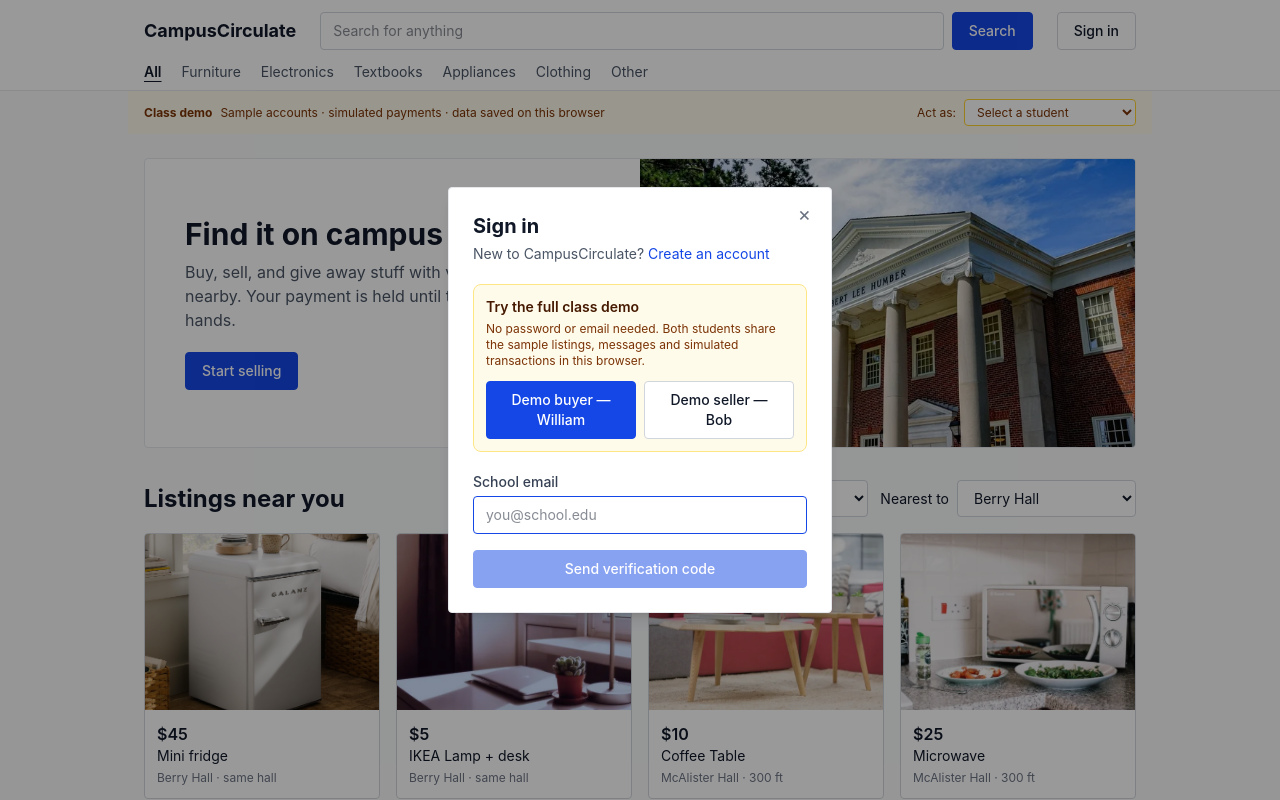
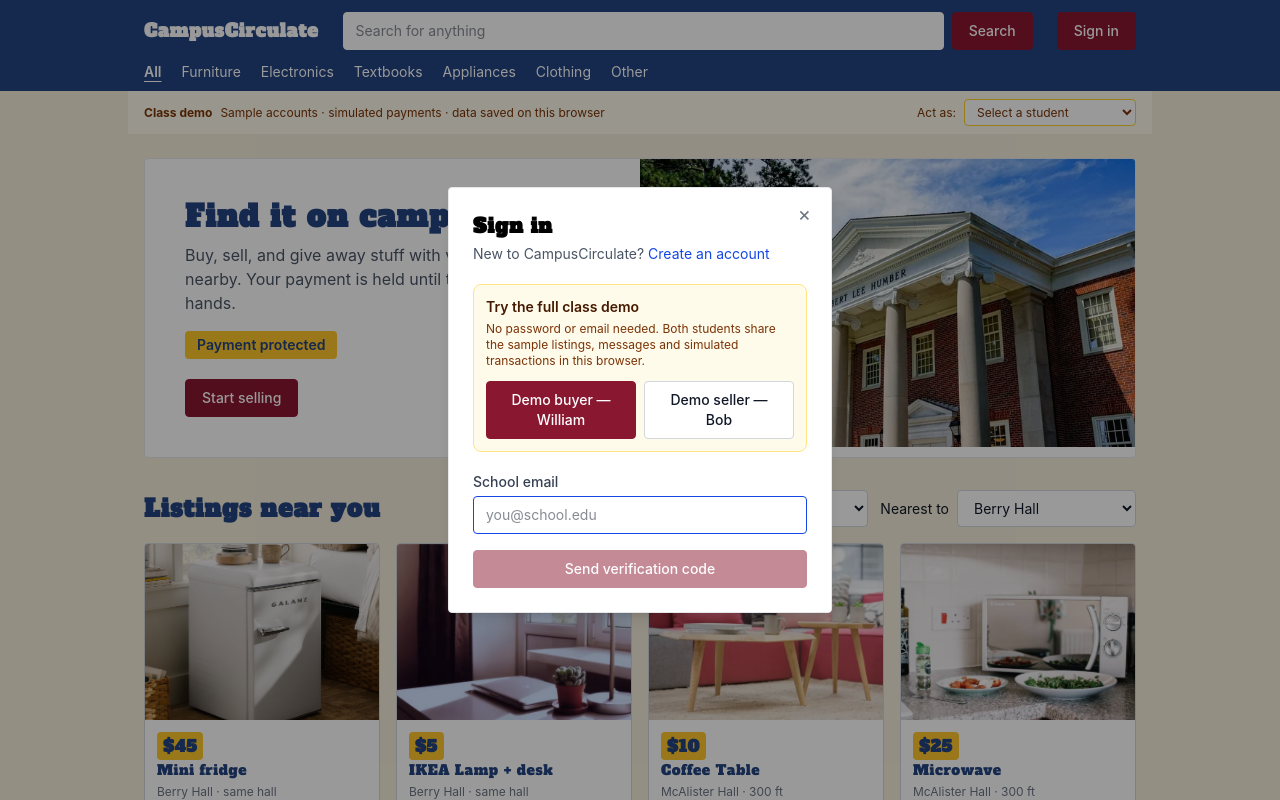
Before and after one commit to komail2004/Campus-Circulate, a React (Vite) app: page / in a window 1280 px wide. Both pictures are taken after a click on the button "Sign in". Shown: the top 800 px of the page. Built offline with nearby package versions, Linux system fonts and the light colour scheme.

Commit message:
Color scheme changes across the app.

```diff
--- a/index.html
+++ b/index.html
@@ -6,6 +6,9 @@
     <meta name="viewport" content="width=device-width, initial-scale=1.0" />
     <meta name="description" content="A students-only marketplace. Buy, sell, and give away stuff with verified .edu students near you." />
     <meta name="theme-color" content="#ffffff" />
+    <link rel="preconnect" href="https://fonts.googleapis.com" />
+    <link rel="preconnect" href="https://fonts.gstatic.com" crossorigin />
+    <link href="https://fonts.googleapis.com/css2?family=Alfa+Slab+One&display=swap" rel="stylesheet" />
     <title>CampusCirculate</title>
   </head>
   <body>
--- a/src/components/DealChat.tsx
+++ b/src/components/DealChat.tsx
@@ -49,7 +49,7 @@ export default function DealChat({ deal }: { deal: Deal }) {
         className="flex gap-2 border-t border-gray-200 p-2"
       >
         <input value={draft} onChange={(event) => setDraft(event.target.value)} placeholder="Write a message" className="field" />
-        <button type="submit" disabled={!draft.trim()} className="btn btn-primary">
+        <button type="submit" disabled={!draft.trim()} className="btn btn-cardinal">
           Send
         </button>
       </form>
--- a/src/components/Layout.tsx
+++ b/src/components/Layout.tsx
@@ -46,9 +46,9 @@ export default function Layout() {
 
   return (
     <div className="min-h-dvh">
-      <header className="border-b border-gray-200 bg-white">
+      <header className="site-header border-b border-gray-200 bg-white">
         <div className="mx-auto flex max-w-5xl flex-wrap items-center gap-x-6 gap-y-3 px-4 py-3">
-          <Link to="/" className="text-lg font-bold">
+          <Link to="/" className="site-title text-lg font-bold">
             CampusCirculate
           </Link>
 
@@ -91,7 +91,7 @@ export default function Layout() {
                 </button>
               </>
             ) : (
-              <button type="button" onClick={openSignIn} className="btn btn-secondary">
+              <button type="button" onClick={openSignIn} className="btn btn-cardinal">
                 Sign in
               </button>
             )}
--- a/src/components/ListingCard.tsx
+++ b/src/components/ListingCard.tsx
@@ -14,7 +14,7 @@ export default function ListingCard({ listing, distance }: { listing: Listing; d
     <Link to={`/listings/${listing.id}`} className="block hover:bg-gray-50">
       <ListingPhoto src={listing.photoUrl} alt={listing.title} className="aspect-[4/3] w-full object-cover" />
       <div className="p-3">
-        <p className="font-semibold">{formatPrice(listing.priceCents)}</p>
+        <p className="listing-price font-semibold">{formatPrice(listing.priceCents)}</p>
         <h3 className="text-sm">{listing.title}</h3>
         <p className="mt-1 text-xs text-gray-500">
           {listing.location}
@@ -26,7 +26,7 @@ export default function ListingCard({ listing, distance }: { listing: Listing; d
     </Link>
     {canBuy && (
       <div className="px-3 pb-3">
-        <Link to={`/listings/${listing.id}`} className="btn btn-primary block text-center text-sm">
+        <Link to={`/listings/${listing.id}`} className="btn btn-primary btn-cardinal block text-center text-sm">
           {listing.priceCents > 0 ? `Buy for ${formatPrice(listing.priceCents)}` : "Reserve for free"}
         </Link>
       </div>
--- a/src/components/SignInModal.tsx
+++ b/src/components/SignInModal.tsx
@@ -85,7 +85,7 @@ export default function SignInModal({ onClose }: { onClose: () => void }) {
         <button type="button" onClick={onClose} aria-label="Close" className="absolute top-3 right-3 px-2 text-xl text-gray-500 hover:text-gray-900">
           ×
         </button>
-        <h2 id="sign-in-title" className="text-xl font-bold">
+        <h2 id="sign-in-title" className="text-xl font-bold text-black">
           {isSignUp ? "Create an account" : "Sign in"}
         </h2>
         <p className="mt-1 text-sm text-gray-600">
@@ -99,7 +99,7 @@ export default function SignInModal({ onClose }: { onClose: () => void }) {
           <p className="text-sm font-semibold text-amber-950">Try the full class demo</p>
           <p className="mt-1 text-xs text-amber-900">No password or email needed. Both students share the sample listings, messages and simulated transactions in this browser.</p>
           <div className="mt-3 grid gap-2 sm:grid-cols-2">
-            <button type="button" className="btn btn-primary text-sm" onClick={() => { demoSwitchUser("u1"); onClose(); }}>
+            <button type="button" className="btn btn-cardinal text-sm" onClick={() => { demoSwitchUser("u1"); onClose(); }}>
               Demo buyer — William
             </button>
             <button type="button" className="btn btn-secondary text-sm" onClick={() => { demoSwitchUser("u2"); onClose(); }}>
@@ -169,7 +169,7 @@ export default function SignInModal({ onClose }: { onClose: () => void }) {
               </p>
             )}
             {error && <p className="text-sm text-red-600">{error}</p>}
-            <button type="submit" disabled={!email.trim()} className="btn btn-primary w-full">
+            <button type="submit" disabled={!email.trim()} className="btn btn-cardinal w-full">
               Send verification code
             </button>
           </form>
@@ -199,7 +199,7 @@ export default function SignInModal({ onClose }: { onClose: () => void }) {
               className="field font-mono tracking-widest"
             />
             {error && <p className="text-sm text-red-600">{error}</p>}
-            <button type="submit" className="btn btn-primary w-full">
+            <button type="submit" className="btn btn-cardinal w-full">
               {isSignUp ? "Verify and create account" : "Verify and sign in"}
             </button>
           </form>
--- a/src/index.css
+++ b/src/index.css
@@ -3,6 +3,26 @@
 @layer base {
   body {
     @apply bg-gray-50 text-gray-900;
+  }
+  :root:not([data-theme="dark"]) body {
+    @apply bg-[#f4edda];
+  }
+
+  :root:not([data-theme="dark"]) main :is(h1, h2, h3),
+  :root:not([data-theme="dark"]) main .listing-card h3,
+  :root:not([data-theme="dark"]) main .result-card > div > .font-semibold {
+    @apply text-[#234380];
+  }
+
+  h1,
+  h2,
+  h3,
+  h4,
+  h5,
+  h6,
+  .site-title,
+  .listing-price {
+    @apply font-["Alfa_Slab_One",serif] tracking-[0.04em];
   }
 }
 
@@ -13,6 +33,9 @@
   }
   .btn-primary {
     @apply border-blue-700 bg-blue-700 text-white hover:bg-blue-800;
+  }
+  .btn-cardinal {
+    @apply border-[#8a1730] bg-[#8a1730] text-white hover:bg-[#741329];
   }
   .btn-secondary {
     @apply border-gray-300 bg-white text-gray-900 hover:bg-gray-50;
@@ -27,128 +50,167 @@
     @apply rounded border border-gray-200 bg-white;
   }
   .listing-card {
-    border-color: #d1d5db;
+    @apply border-[#d1d5db];
+  }
+  .listing-price {
+    @apply inline-block rounded bg-[#ffc72c] px-1.5 py-0.5 text-[#234380];
+  }
+  .payment-protected {
+    @apply bg-[#ffc72c] text-[#234380];
   }
   .result-card {
-    transition:
-      background-color 150ms ease,
-      border-color 150ms ease,
-      box-shadow 150ms ease;
+    @apply transition-[background-color,border-color,box-shadow] duration-150 ease-[ease];
   }
   .result-card:hover,
   .result-card:focus-within {
-    background-color: #f9fafb;
-    border-color: #d1d5db;
-    box-shadow: 0 2px 6px rgb(17 24 39 / 8%);
+    @apply bg-gray-50 border-[#d1d5db] shadow-[0_2px_6px_rgb(17_24_39_/_8%)];
   }
 }
 
+:root:not([data-theme="dark"]) .site-header {
+  @apply border-[#234380] bg-[#234380] text-white;
+}
+
+:root:not([data-theme="dark"]) .site-header a,
+:root:not([data-theme="dark"]) .site-header button:not(.btn-secondary) {
+  @apply text-white;
+}
+
+:root:not([data-theme="dark"]) .site-header .btn-primary {
+  @apply border-[#8a1730] bg-[#8a1730] text-white hover:bg-[#741329];
+}
+
+:root:not([data-theme="dark"]) .site-header .btn-secondary {
+  @apply border-white bg-white text-[#234380];
+}
+
+:root:not([data-theme="dark"]) .site-header .field {
+  @apply border-white bg-white text-gray-900;
+}
+
 :root[data-theme="dark"] {
-  color-scheme: dark;
+  @apply scheme-dark;
 }
 
 :root[data-theme="dark"] body {
-  background-color: #111827;
-  color: #f3f4f6;
+  @apply bg-black text-[#f3f4f6];
+}
+
+:root[data-theme="dark"] main :is(h1, h2, h3, h4, h5, h6) {
+  @apply text-[#f4edda];
 }
 
 :root[data-theme="dark"] .bg-white,
 :root[data-theme="dark"] .field,
 :root[data-theme="dark"] .btn-secondary,
 :root[data-theme="dark"] .card {
-  background-color: #1f2937;
+  @apply bg-[#1f2937];
+}
+
+:root[data-theme="dark"] .card {
+  @apply bg-[#16213A];
+}
+
+:root[data-theme="dark"] .site-header {
+  @apply bg-[#16213A];
+}
+
+:root[data-theme="dark"] .site-header .btn-primary {
+  @apply border-[#8a1730] bg-[#8a1730] text-white hover:bg-[#741329];
+}
+
+:root[data-theme="dark"] [aria-labelledby="appearance-heading"] button[aria-pressed="true"] {
+  @apply text-[#f4edda];
 }
 
 :root[data-theme="dark"] .listing-card {
-  border-color: #4b5563;
+  @apply border-[#4b5563];
 }
 
 :root[data-theme="dark"] .bg-gray-50,
 :root[data-theme="dark"] .hover\:bg-gray-50:hover {
-  background-color: #111827;
+  @apply bg-[#111827];
 }
 
 :root[data-theme="dark"] .result-card:hover,
 :root[data-theme="dark"] .result-card:focus-within {
-  background-color: #293548;
-  border-color: #6b7280;
-  box-shadow: 0 2px 6px rgb(0 0 0 / 20%);
+  @apply bg-[#16213A] border-[#6b7280] shadow-[0_2px_6px_rgb(0_0_0_/_20%)];
 }
 
 :root[data-theme="dark"] .bg-gray-100 {
-  background-color: #374151;
+  @apply bg-[#374151];
 }
 
 :root[data-theme="dark"] .text-gray-900,
 :root[data-theme="dark"] .hover\:text-gray-900:hover,
 :root[data-theme="dark"] .file\:text-gray-900::file-selector-button {
-  color: #f9fafb;
+  @apply text-[#f9fafb];
 }
 
 :root[data-theme="dark"] .text-gray-700,
 :root[data-theme="dark"] .label {
-  color: #d1d5db;
+  @apply text-[#d1d5db];
 }
 
 :root[data-theme="dark"] .text-gray-600,
 :root[data-theme="dark"] .text-gray-500 {
-  color: #9ca3af;
+  @apply text-[#9ca3af];
 }
 
 :root[data-theme="dark"] .text-gray-400,
 :root[data-theme="dark"] .hover\:text-gray-700:hover {
-  color: #9ca3af;
+  @apply text-[#9ca3af];
 }
 
 :root[data-theme="dark"] .border-gray-200,
 :root[data-theme="dark"] .border-gray-300,
 :root[data-theme="dark"] .field,
 :root[data-theme="dark"] .btn-secondary {
-  border-color: #4b5563;
+  @apply border-[#4b5563];
 }
 
 :root[data-theme="dark"] .file\:bg-white::file-selector-button {
-  background-color: #1f2937;
+  @apply bg-[#1f2937];
 }
 
 :root[data-theme="dark"] .file\:border-gray-300::file-selector-button {
-  border-color: #4b5563;
+  @apply border-[#4b5563];
 }
 
 :root[data-theme="dark"] .hover\:file\:bg-gray-50:hover::file-selector-button {
-  background-color: #111827;
+  @apply bg-[#111827];
 }
 
 :root[data-theme="dark"] .hover\:border-gray-400:hover {
-  border-color: #6b7280;
+  @apply border-[#6b7280];
 }
 
 :root[data-theme="dark"] .text-blue-700 {
-  color: #93c5fd;
+  @apply text-[#93c5fd];
 }
 
 :root[data-theme="dark"] .bg-amber-50 {
-  background-color: #422006;
+  @apply bg-[#422006];
 }
 
 :root[data-theme="dark"] .border-amber-200,
 :root[data-theme="dark"] .border-amber-300 {
-  border-color: #92400e;
+  @apply border-[#92400e];
 }
 
 :root[data-theme="dark"] .text-amber-950,
 :root[data-theme="dark"] .text-amber-900 {
-  color: #fde68a;
+  @apply text-[#fde68a];
 }
 
 :root[data-theme="dark"] .text-amber-700 {
-  color: #fcd34d;
+  @apply text-[#fcd34d];
 }
 
 :root[data-theme="dark"] .text-green-700 {
-  color: #86efac;
+  @apply text-[#86efac];
 }
 
 :root[data-theme="dark"] .text-red-600 {
-  color: #fca5a5;
+  @apply text-[#fca5a5];
 }
--- a/src/pages/AccountPage.tsx
+++ b/src/pages/AccountPage.tsx
@@ -43,7 +43,7 @@ export default function AccountPage() {
             {count("active")} for sale · {count("reserved")} reserved · {count("sold")} sold
           </p>
         </div>
-        <Link to="/sell" className="btn btn-primary">
+        <Link to="/sell" className="btn btn-primary btn-cardinal">
           Sell something
         </Link>
       </div>
--- a/src/pages/BrowsePage.tsx
+++ b/src/pages/BrowsePage.tsx
@@ -45,7 +45,8 @@ export default function BrowsePage() {
             <p className="mt-2 text-gray-600">
               Buy, sell, and give away stuff with verified students nearby. Your payment is held until the item is in your hands.
             </p>
-            <Link to="/sell" className="btn btn-primary mt-5 self-start">
+            <span className="payment-protected mt-4 self-start rounded px-3 py-1 text-sm font-semibold">Payment protected</span>
+            <Link to="/sell" className="btn btn-primary btn-cardinal mt-5 self-start">
               Start selling
             </Link>
           </div>
--- a/src/pages/DealsPage.tsx
+++ b/src/pages/DealsPage.tsx
@@ -22,7 +22,8 @@ export default function DealsPage() {
               <div>
                 <p className="font-semibold">{listing?.title}</p>
                 <p className="text-sm text-gray-600">
-                  {iAmBuyer ? `Buying from ${other?.name}` : `Selling to ${other?.name}`} · {formatPrice(deal.amountCents)}
+                  {iAmBuyer ? `Buying from ${other?.name}` : `Selling to ${other?.name}`} ·{" "}
+                  <span className="listing-price">{formatPrice(deal.amountCents)}</span>
                 </p>
               </div>
               <span className={`text-sm font-medium ${deal.status === "held" ? "text-amber-700" : "text-green-700"}`}>
--- a/src/pages/ListingPage.tsx
+++ b/src/pages/ListingPage.tsx
@@ -59,7 +59,7 @@ export default function ListingPage() {
   let action;
   if (myDeal) {
     action = (
-      <Link to={`/deals/${myDeal.id}`} className="btn btn-primary">
+      <Link to={`/deals/${myDeal.id}`} className="btn btn-cardinal">
         View deal
       </Link>
     );
@@ -90,7 +90,7 @@ export default function ListingPage() {
         <ListingPhoto src={listing.photoUrl} alt={listing.title} className="aspect-square w-full rounded border border-gray-200 bg-white object-contain" />
         <div>
           <h1 className="text-2xl font-bold">{listing.title}</h1>
-          <p className="mt-1 text-xl font-semibold">{formatPrice(listing.priceCents)}</p>
+          <p className="listing-price mt-1 text-xl font-semibold">{formatPrice(listing.priceCents)}</p>
           <p className="mt-2 text-sm text-gray-600">
             {listing.location}, {getCampus(getPlace(listing.location).campusId)?.name}
             {currentUser?.dorm && ` · ${formatDistance(milesBetween(getPlace(currentUser.dorm), getPlace(listing.location)))} from your dorm`}
```
